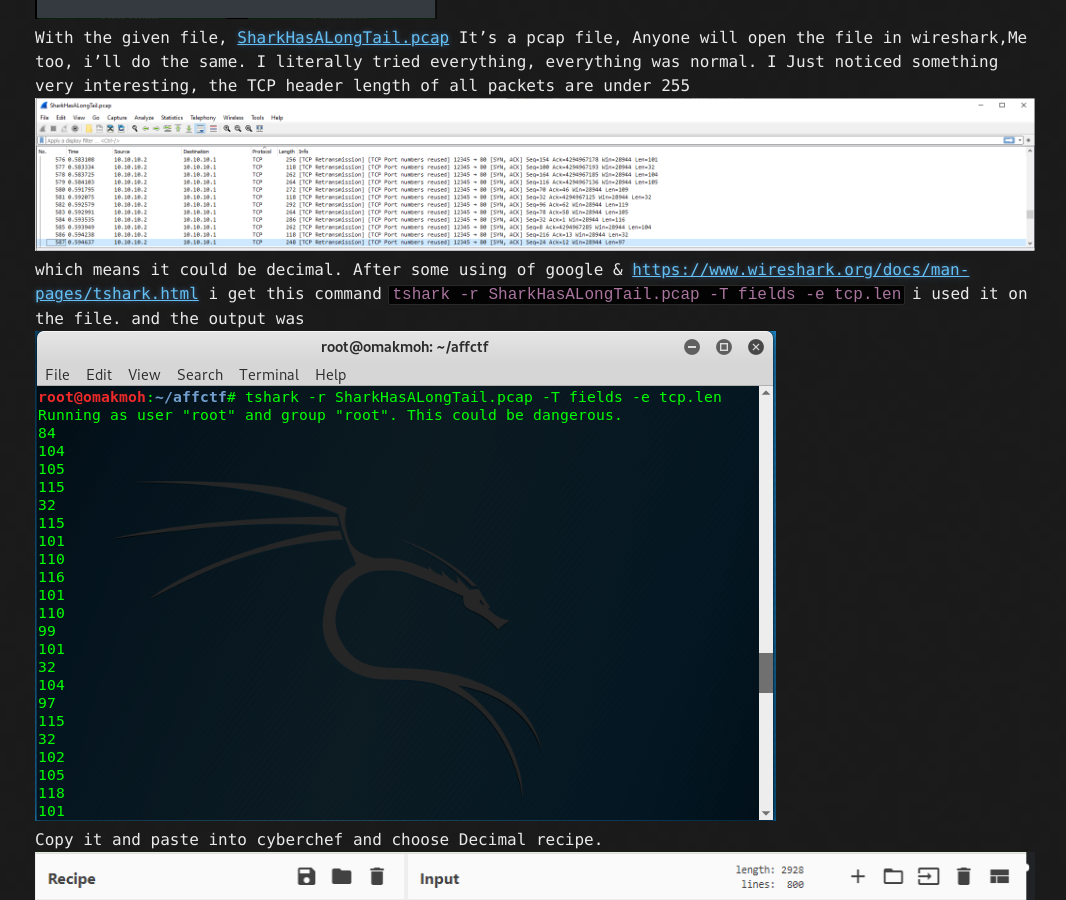
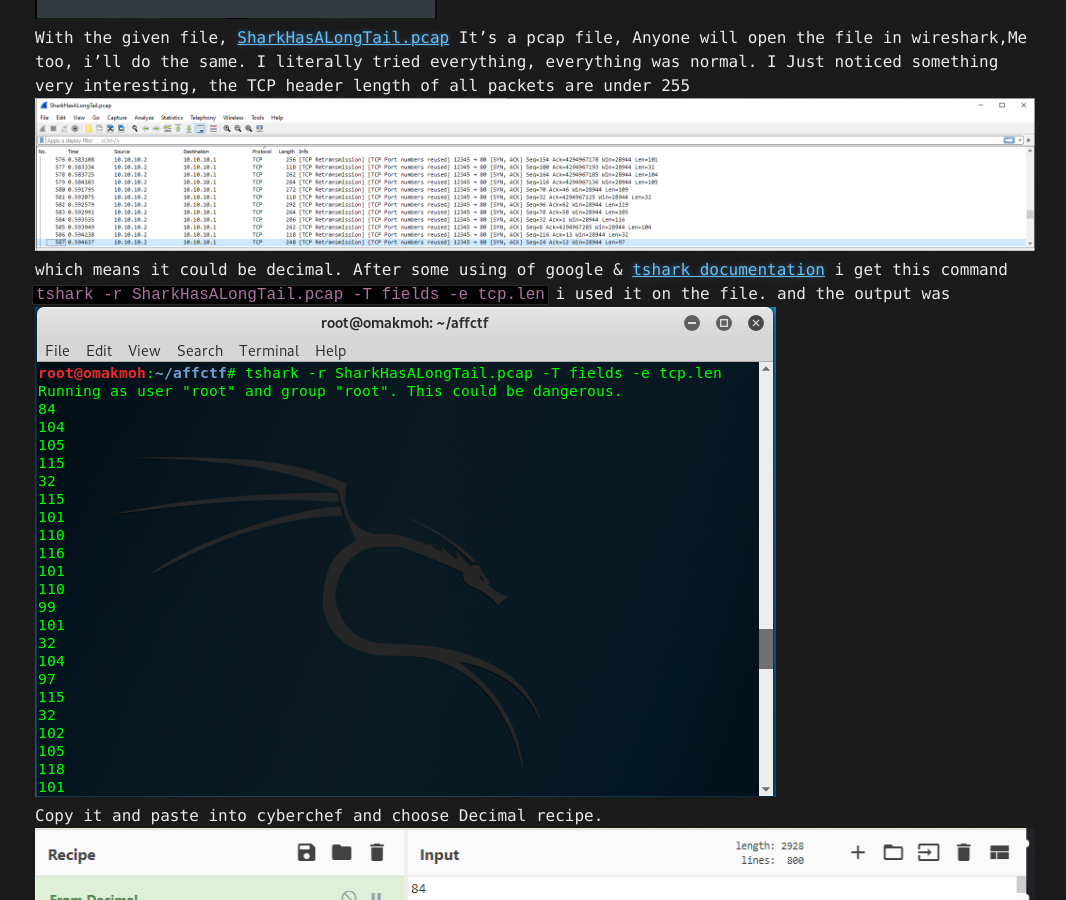
Before and after one commit to omakmoh/omakmoh.github.io-old, a Jekyll site: the page built from _posts/2020-11-18-affctf-misc.md, in a window 1280 px wide and 900 px high, scrolled down 633 px. Shown: the whole window, without its empty margins (105-1171 px from the left). Built offline with Jekyll 4.4.1, drawn with Linux system fonts in a browser that asks for light colours; part of the change alters nothing that is shown.

Commit message:
Update 2020-11-18-affctf-misc.md

```diff
--- a/_posts/2020-11-18-affctf-misc.md
+++ b/_posts/2020-11-18-affctf-misc.md
@@ -12,7 +12,7 @@ Anyone will open the file in wireshark,Me too, i'll do the same.
 I literally tried everything, everything was normal.
 I Just noticed something very interesting, the TCP header length of all packets are under 255
 ![](/../../assets/affctf/packetslen.png)<br>
-which means it could be decimal. After some using of google & [https://www.wireshark.org/docs/man-pages/tshark.html](tshark documentation) i get this command `tshark -r SharkHasALongTail.pcap -T fields -e tcp.len`
+which means it could be decimal. After some using of google & [tshark documentation](https://www.wireshark.org/docs/man-pages/tshark.html) i get this command `tshark -r SharkHasALongTail.pcap -T fields -e tcp.len`
 i used it on the file. and the output was
 ![](/../../assets/affctf/output.png)<br>
 Copy it and paste into cyberchef and choose Decimal recipe.
```
